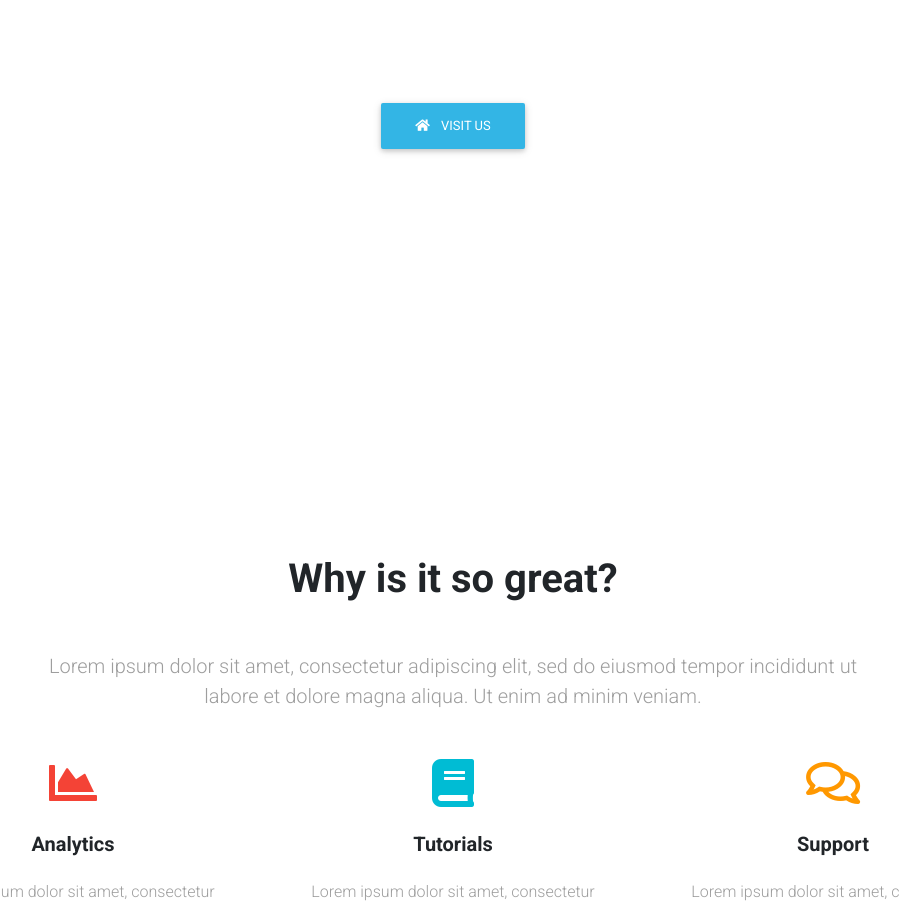
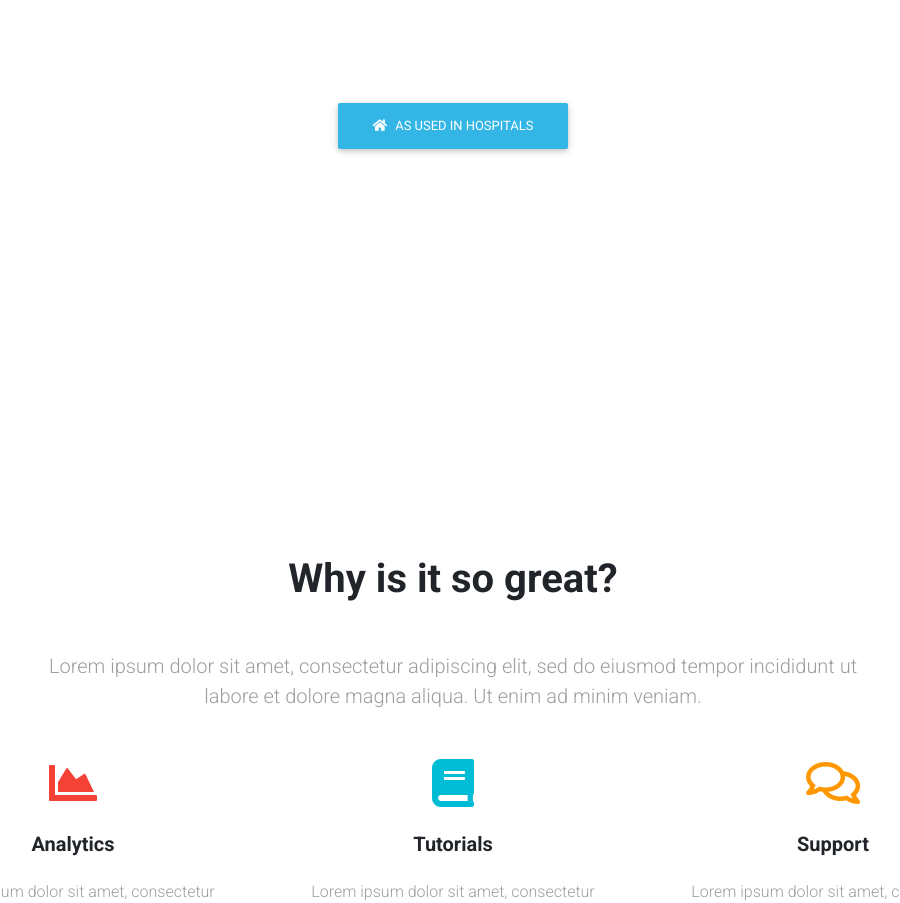
Before and after one commit to bgarreth/gatsby-mark, a Gatsby site: page / in a window 1280 px wide. Shown: the part 1165-2068 px from the top of the page, without its empty margins (187-1087 px from the left). Built offline with nearby package versions, Linux system fonts and the light colour scheme; Gatsby itself is replaced by a stand-in of ours; no server answers; what aws-amplify would draw is missing.

Commit message:
with auth again

```diff
--- a/package.json
+++ b/package.json
@@ -7,6 +7,8 @@
   "dependencies": {
     "@aws-amplify/ui-react": "^0.2.23",
     "@svgr/webpack": "^4.1.0",
+    "aws-amplify": "^3.3.3",
+    "aws-amplify-react": "^4.2.7",
     "gatsby": "^2.0.76",
     "gatsby-image": "^2.0.20",
     "gatsby-plugin-manifest": "^2.0.9",
--- a/src/components/mask.js
+++ b/src/components/mask.js
@@ -9,7 +9,7 @@ const Intro = ({ children }) => {
                     <h2 className="h1-responsive font-weight-bold white-text mb-0 pt-md-5 pt-5">Wildwood-2020</h2>
                     <hr className="hr-light my-4 w-75" />
                     <h4 className="subtext-header h4-responsive mt-2 mb-4">Australia's hardest Enduro.</h4>
-                    <MDBBtn color="info" ><MDBIcon icon="home" className="mr-2" /> Visit us</MDBBtn>
+                    <MDBBtn color="info" ><MDBIcon icon="home" className="mr-2" />As used in hospitals</MDBBtn>
                 </MDBCol>
             </MDBRow>
         </MDBContainer>
```
Also changed, not shown: 1 other file.
